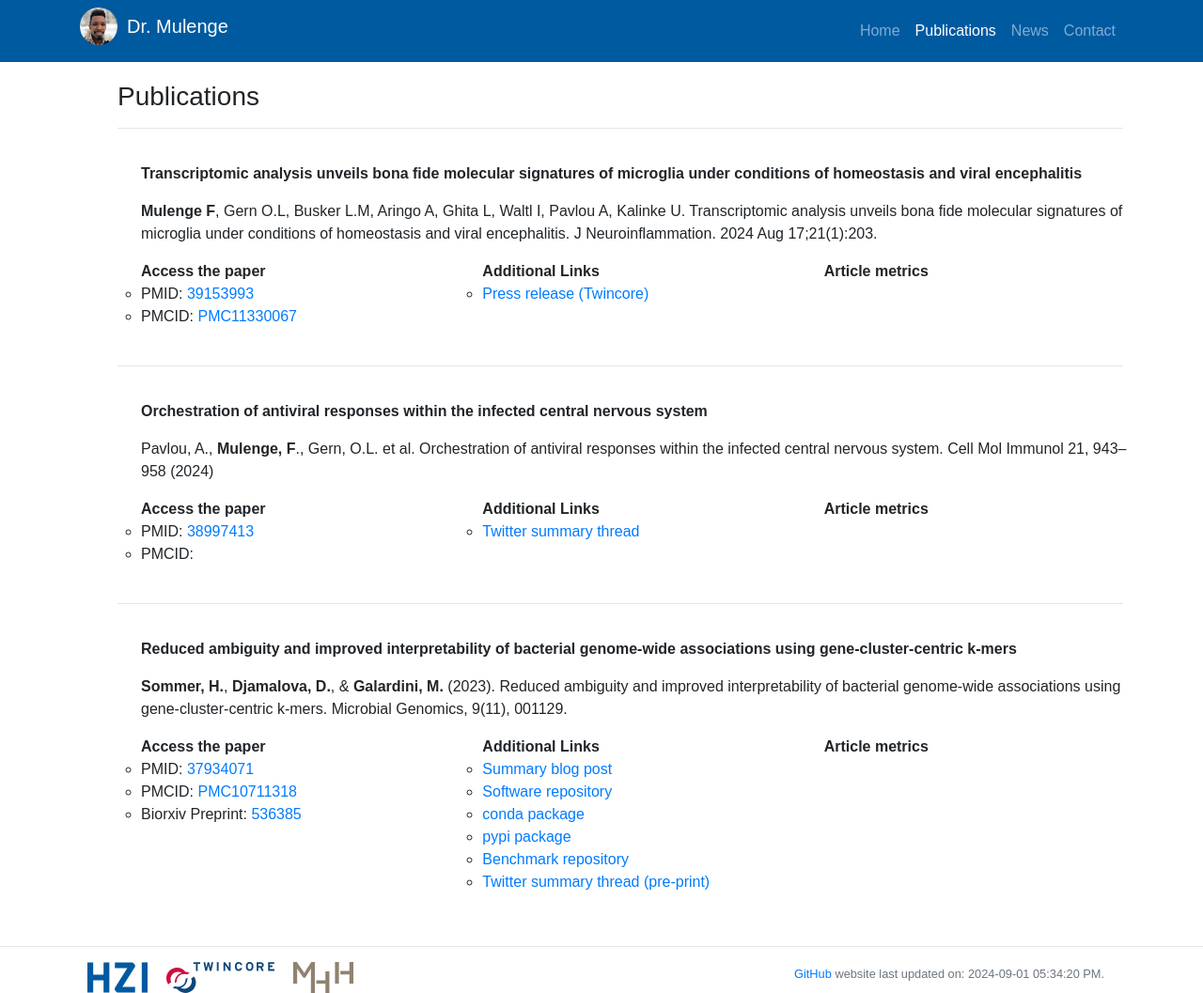
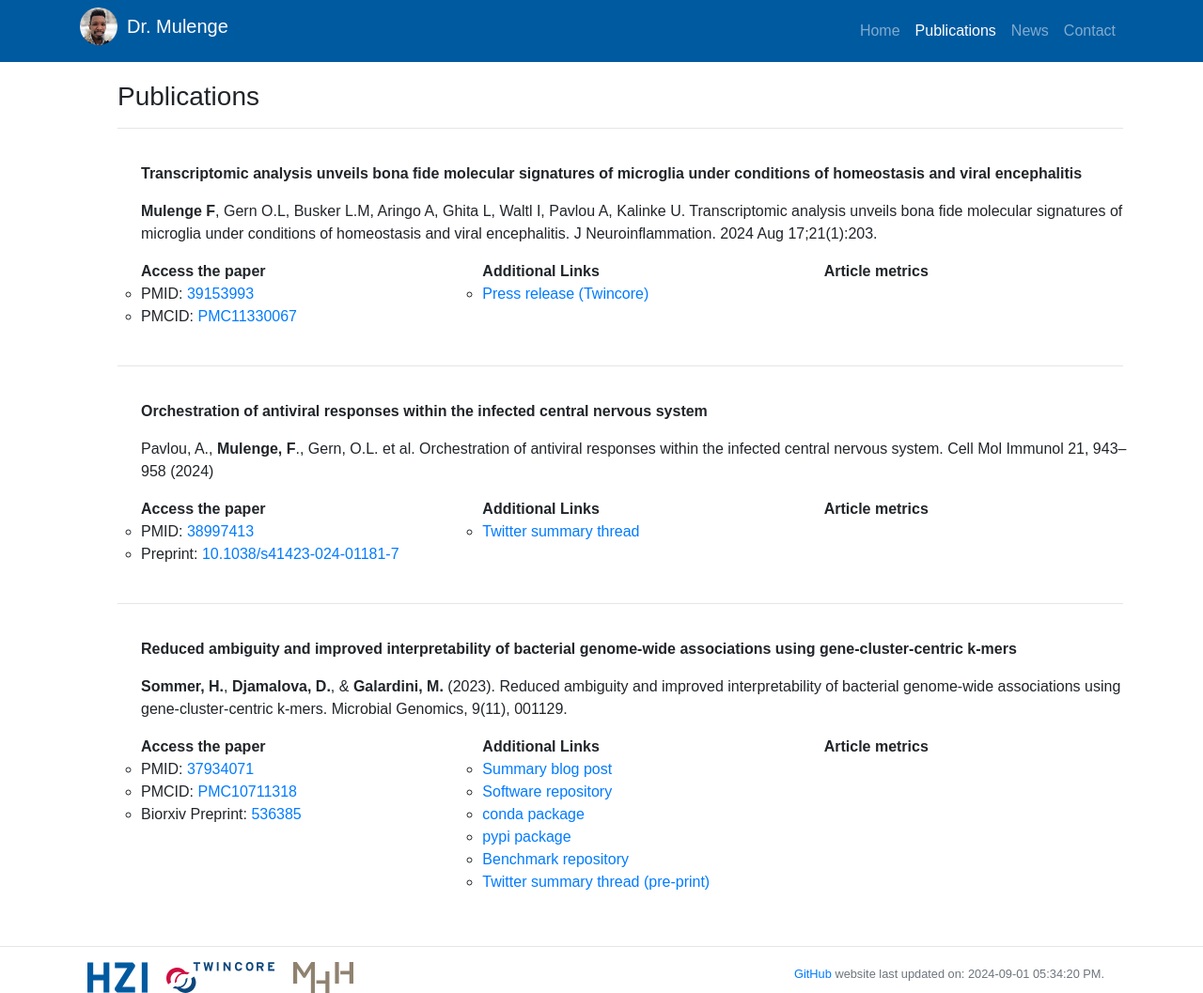
Before and after one commit to fmulenge/fmulenge.github.io, a Jekyll site: the page built from publications/index.html, in a window 1280 px wide. Shown: the whole page at 94% size. Built offline with Jekyll 4.4.1, drawn with Linux system fonts in a browser that asks for light colours; comment, search, counter and statistics services are not loaded.

Commit message:
Update publications.yml

```diff
--- a/_data/publications.yml
+++ b/_data/publications.yml
@@ -53,7 +53,7 @@
    citation: "Pavlou, A., **Mulenge, F**., Gern, O.L. et al. Orchestration of antiviral responses within the infected central nervous system. Cell Mol Immunol 21, 943–958 (2024)"
    date: '202408'
    pmid: '38997413'
-   pmcid: ''
+   doi: '10.1038/s41423-024-01181-7'
    links:
      - name: Twitter summary thread
        url: ""
```
